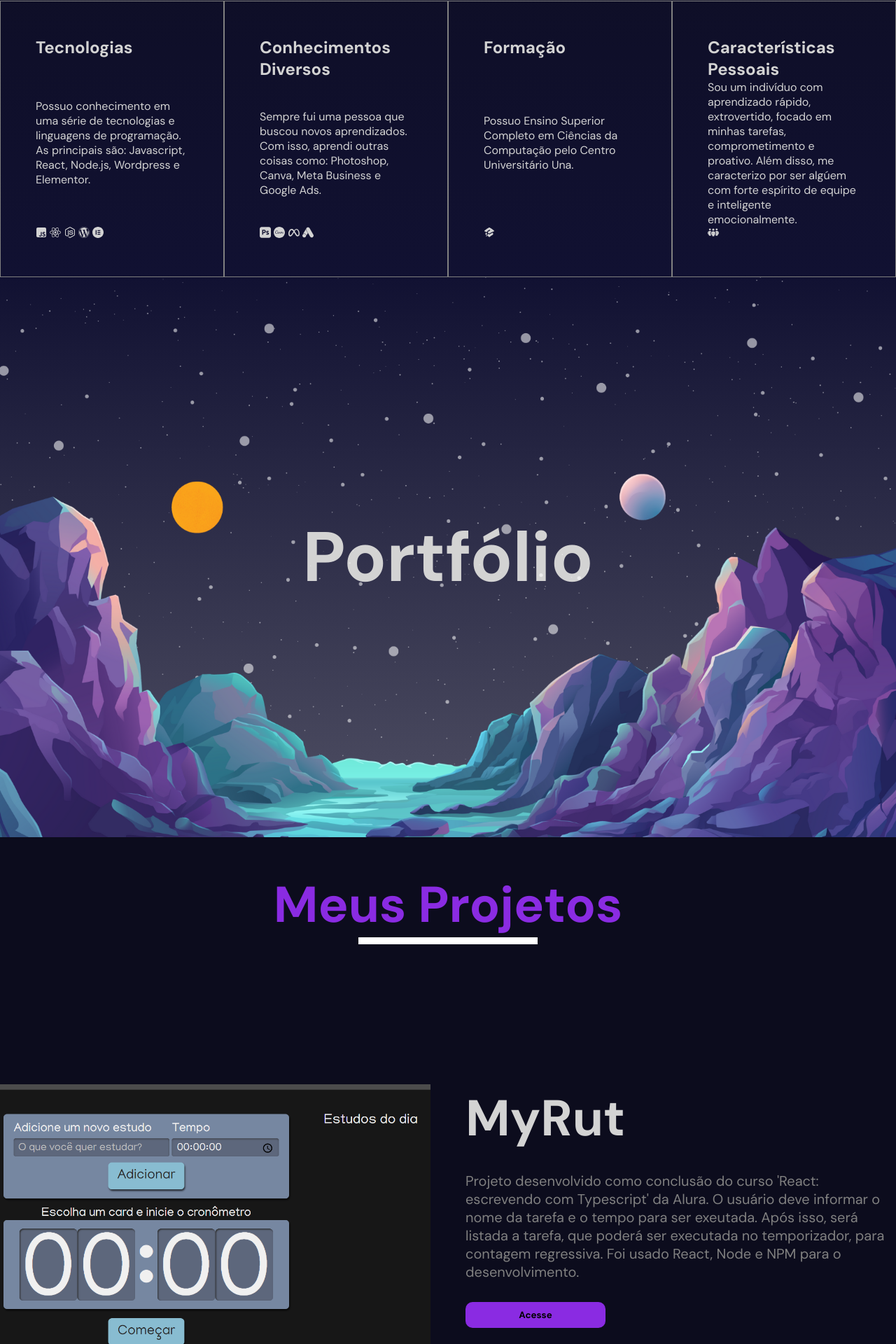
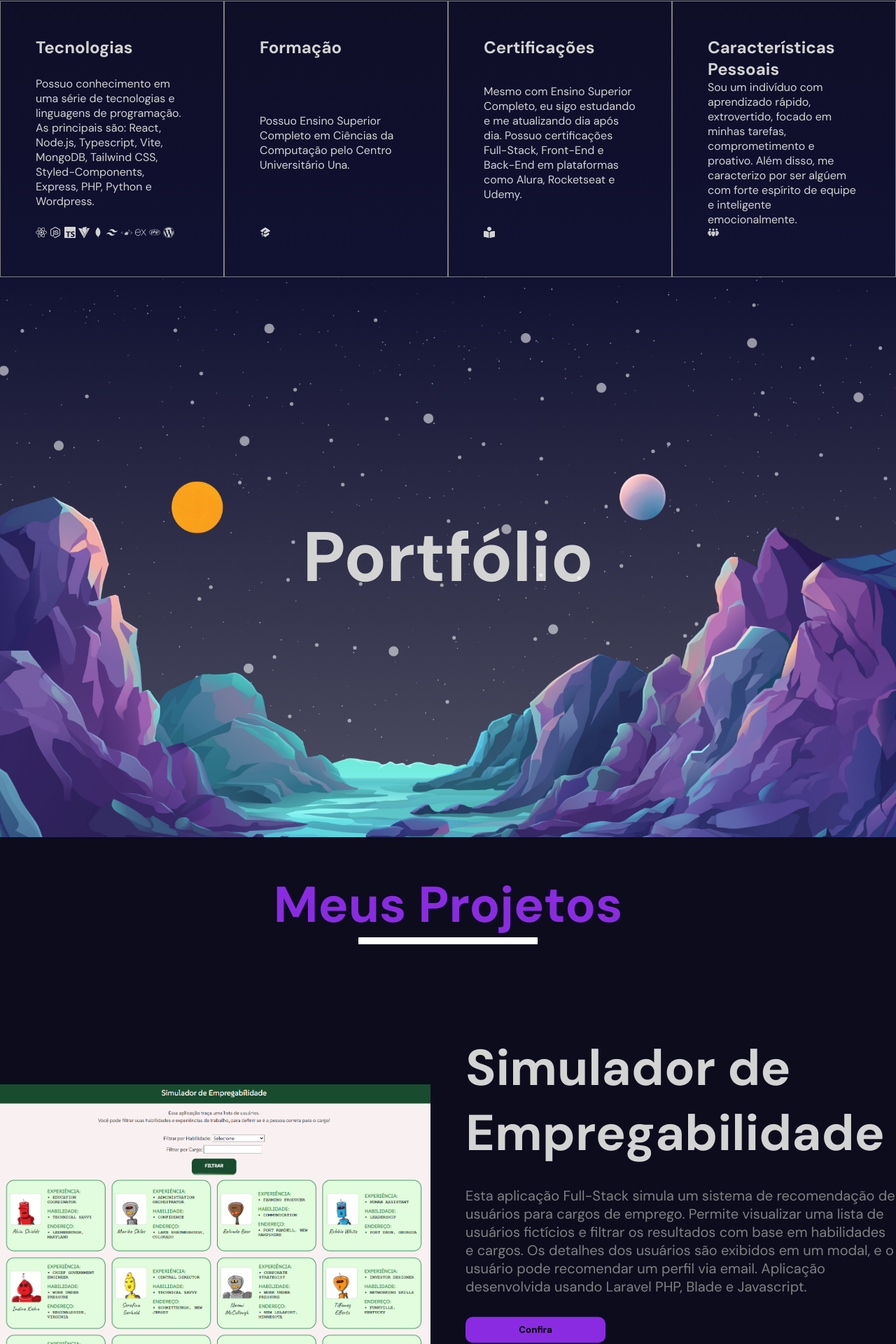
Before and after one commit to slpascoal/portfolio-silas, a React (Vite) app: page / in a window 1280 px wide. Shown: the part 2004-3924 px from the top of the page at 70% size. Built offline with nearby package versions, Linux system fonts and the light colour scheme.

Commit message:
Atualização do Portfolio
Novos projetos e currículo

```diff
--- a/src/components/hero/hero.scss
+++ b/src/components/hero/hero.scss
@@ -25,6 +25,7 @@
         gap: 20px;
         align-items: center;
         text-align: center;
+        margin-top: 10px;
       }
 
       h2 {
--- a/src/components/portfolio/Portfolio.jsx
+++ b/src/components/portfolio/Portfolio.jsx
@@ -1,17 +1,43 @@
 import { useRef } from "react";
 import "./portfolio.scss";
 import { motion, useScroll, useSpring, useTransform } from "framer-motion";
+import idCont from "../../util/idCont";
 
 const items = [
   {
-    id: 1,
-    title: "MyRut",
-    img: "/myrut.png",
-    desc: "Projeto desenvolvido como conclusão do curso 'React: escrevendo com Typescript' da Alura. O usuário deve informar o nome da tarefa e o tempo para ser exeutada. Após isso, será listada a tarefa, que poderá ser executada no temporizador, para contagem regressiva. Foi usado React, Node e NPM para o desenvolvimento.",
-    link: "https://my-rut.vercel.app/",
+    id: idCont(),
+    title: "Simulador de Empregabilidade",
+    img: "/simulador-empregabilidade.png",
+    desc: "Esta aplicação Full-Stack simula um sistema de recomendação de usuários para cargos de emprego. Permite visualizar uma lista de usuários fictícios e filtrar os resultados com base em habilidades e cargos. Os detalhes dos usuários são exibidos em um modal, e o usuário pode recomendar um perfil via email. Aplicação desenvolvida usando Laravel PHP, Blade e Javascript.",
+    link: "https://github.com/slpascoal/Simulador-Empregabilidade",
+    botao: "Confira"
+  },
+  {
+    id: idCont(),
+    title: "MyBooks",
+    img: "/mybooks.png",
+    desc: "Um site para os amantes dos livros. MyBooks é uma aplicação Full-Stack desenvolvida em React e Node.js que armazena livros lidos pelo usuário. O usuário pode listar livros, favoritar e ver sua estante de livros lidos. Além disso, consegue acompanhar os últimos livros lançados na plataforma.",
+    link: "https://github.com/slpascoal/mybooks",
+    botao: "Confira"
+  },
+  {
+    id: idCont(),
+    title: "Portfólio Pessoal",
+    img: "/projeto-portfolio.png",
+    desc: "Portfólio desenvolvido com base no projeto de Safak e é utilizado para complementar meu currículo dev, incluindo fatos sobre mim e projetos. Foi usado React, Node.js, Javascript, SCSS e HTML para o desenvolvimento",
+    link: "https://portfolio-silas-psi.vercel.app/",
+    botao: "Confira"
+  },
+  {
+    id: idCont(),
+    title: "Site 'Zero Brava'",
+    img: "/zero-brava.png",
+    desc: "Site ativo e desenvolvido para um podcast sobre cultura e movimentos artísticos de Belo Horizonte e região. O site possui ao todo 4 páginas e a funcionalidade de Blog, onde o cliente possui acesso a um sistema para adicionar posts na plataforma. Aplicação desenvolvida usando Wordpress, Elementor e MySQL.",
+    link: "https://zerobrava.com.br/",
     botao: "Acesse"
-  },{
-    id: 2,
+  },
+  {
+    id: idCont(),
     title: "SquadIt",
     img: "/squadit.png",
     desc: "Usando React, Node e NPM, o projeto SquadIt tem o intuito de ser um organizador de equipes dev. O usuário preenche os dados do colaborador e, dependendo do Time que ele fazer parte, será criado um card em sua respectiva equipe de desenvolvimento!",
@@ -19,23 +45,7 @@ const items = [
     botao: "Acesse"
   },
   {
-    id: 3,
-    title: "Portfólio Pessoal",
-    img: "/projeto-portfolio.png",
-    desc: "Portfólio desenvolvido com base no projeto de Safak e é utilizado para complementar meu currículo dev, incluindo fatos sobre mim e projetos. Foi usado React, Node.js, Javascript, SCSS e HTML para o desenvolvimento",
-    link: "https://portfolio-silas-psi.vercel.app/",
-    botao: "Confira"
-  },
-  {
-    id: 4,
-    title: "Site 'Zero Brava'",
-    img: "/zero-brava.png",
-    desc: "Site ativo e desenvolvido para um podcast sobre cultura e movimentos artísticos de Belo Horizonte e região. O site possui ao todo 4 páginas e a funcionalidade de Blog, onde o cliente possui acesso a um sistema para adicionar posts na plataforma. Aplicação desenvolvida usando Wordpress, Elementor e MySQL.",
-    link: "https://zerobrava.com.br/",
-    botao: "Acesse"
-  },
-  {
-    id: 5,
+    id: idCont(),
     title: "Braço Mecânico",
     img: "/braco-mecanico.png",
     desc: "Simulador de Braço Mecânico, desenvolvido em um projeto acadêmico de Computação Gráfica. Nesse simulador foi usado Python e mais algumas bibliotecas como PyGame e PyOpenGL para o desenvolvimento.",
--- a/src/components/services/Services.jsx
+++ b/src/components/services/Services.jsx
@@ -1,13 +1,17 @@
 import { useRef } from "react";
 import "./services.scss";
 import { motion, useInView } from "framer-motion";
+import { SiTypescript, SiVite } from "react-icons/si";
 import { FaSquareJs } from "react-icons/fa6";
+import { RiTailwindCssFill } from "react-icons/ri";
+import { DiMongodb } from "react-icons/di";
+import { FaPhp, FaBookReader } from "react-icons/fa";
 import { FaReact } from "react-icons/fa6";
 import { FaNodeJs } from "react-icons/fa6";
 import { FaWordpress } from "react-icons/fa6";
 import { FaElementor } from "react-icons/fa6";
 import { SiAdobephotoshop } from "react-icons/si";
-import { SiCanva } from "react-icons/si";
+import { SiCanva, SiStyledcomponents, SiExpress   } from "react-icons/si";
 import { BsMeta } from "react-icons/bs";
 import { SiGoogleads } from "react-icons/si";
 import { HiMiniAcademicCap } from "react-icons/hi2";
@@ -74,12 +78,12 @@ const Services = () => {
           whileHover={{ background: "lightgray", color: "black" }}
         >
           <h2>Tecnologias</h2>
-          <h3><FaSquareJs /> <FaReact /> <FaNodeJs /> <FaWordpress /> <FaElementor /></h3>
+          <h3><FaReact /> <FaNodeJs /> <SiTypescript /> <SiVite /> <DiMongodb /> <RiTailwindCssFill /> <SiStyledcomponents /> <SiExpress /> <FaPhp /> <FaWordpress /></h3>
           <p>
-            Possuo conhecimento em uma série de tecnologias e linguagens de programação. As principais são: Javascript, React, Node.js, Wordpress e Elementor.
+            Possuo conhecimento em uma série de tecnologias e linguagens de programação. As principais são: React, Node.js, Typescript, Vite, MongoDB, Tailwind CSS, Styled-Components, Express, PHP, Python e Wordpress.
           </p>
 
-          <p><FaSquareJs /> <FaReact /> <FaNodeJs /> <FaWordpress /> <FaElementor /></p>
+          <p><FaReact /> <FaNodeJs /> <SiTypescript /> <SiVite /> <DiMongodb /> <RiTailwindCssFill /> <SiStyledcomponents /> <SiExpress /> <FaPhp /> <FaWordpress /></p>
 
 
 
@@ -88,21 +92,8 @@ const Services = () => {
           className="box"
           whileHover={{ background: "lightgray", color: "black" }}
         >
-          <h2>Conhecimentos Diversos</h2>
-          <h3><SiAdobephotoshop /> <SiCanva /> <BsMeta /> <SiGoogleads /></h3>
-          <p>
-            Sempre fui uma pessoa que buscou novos aprendizados. Com isso, aprendi outras coisas como: Photoshop, Canva, Meta Business e Google Ads.
-          </p>
-
-          <p><SiAdobephotoshop /> <SiCanva /> <BsMeta /> <SiGoogleads /></p>
-
-        </motion.div>
-        <motion.div
-          className="box"
-          whileHover={{ background: "lightgray", color: "black" }}
-        >
           <h2>Formação</h2>
-          <h3><HiMiniAcademicCap /></h3>
+          <h3>Ensino Superior Completo em Ciências da Computação</h3>
           <p>
           Possuo Ensino Superior Completo em Ciências da Computação pelo Centro Universitário Una.
           </p>
@@ -114,8 +105,21 @@ const Services = () => {
           className="box"
           whileHover={{ background: "lightgray", color: "black" }}
         >
+          <h2>Certificações</h2>
+          <h3>Possuo certificações Full-Stack, Front-End e Back-End em plataformas como Alura, Rocketseat e Udemy</h3>
+          <p>
+            Mesmo com Ensino Superior Completo, eu sigo estudando e me atualizando dia após dia. Possuo certificações Full-Stack, Front-End e Back-End em plataformas como Alura, Rocketseat e Udemy.
+          </p>
+
+          <p><FaBookReader /></p>
+
+        </motion.div>
+        <motion.div
+          className="box"
+          whileHover={{ background: "lightgray", color: "black" }}
+        >
           <h2>Características  Pessoais</h2>
-          <h3><FaPeopleGroup /></h3>
+          <h3>Aprendizado rápido, extrovertido, focado em minhas tarefas, proativo e forte espírito de equipe</h3>
           <p>
           Sou um indivíduo com aprendizado rápido, extrovertido, focado em minhas tarefas, comprometimento e proativo. Além disso, me caracterizo por ser algúem com forte espírito de equipe e inteligente emocionalmente.
           </p>
--- a/src/components/services/services.scss
+++ b/src/components/services/services.scss
@@ -45,8 +45,8 @@
 
     @include mobile {
       width: 100%;
-      margin-top: -50px;
-      margin-bottom: -100px;
+      margin-top: -70px;
+      margin-bottom: -130px;
     }
 
     .title {
@@ -106,7 +106,7 @@
 
     @include mobile {
       flex-direction: column;
-      width: 100%;
+      width: 90%;
     }
 
     .box {
@@ -122,6 +122,9 @@
 
         @include mobile{
           display: block;
+          font-weight: normal;
+          text-align: center;
+          font-size: 16px;
         }
       }
 
--- /dev/null
+++ b/src/util/idCont.ts
@@ -0,0 +1,8 @@
+let count = 1
+
+const idCont = () => {
+    count++
+    return count
+}
+
+export default idCont
```
Also changed, not shown: public/mybooks.png (added), public/simulador-empregabilidade.png (added).
